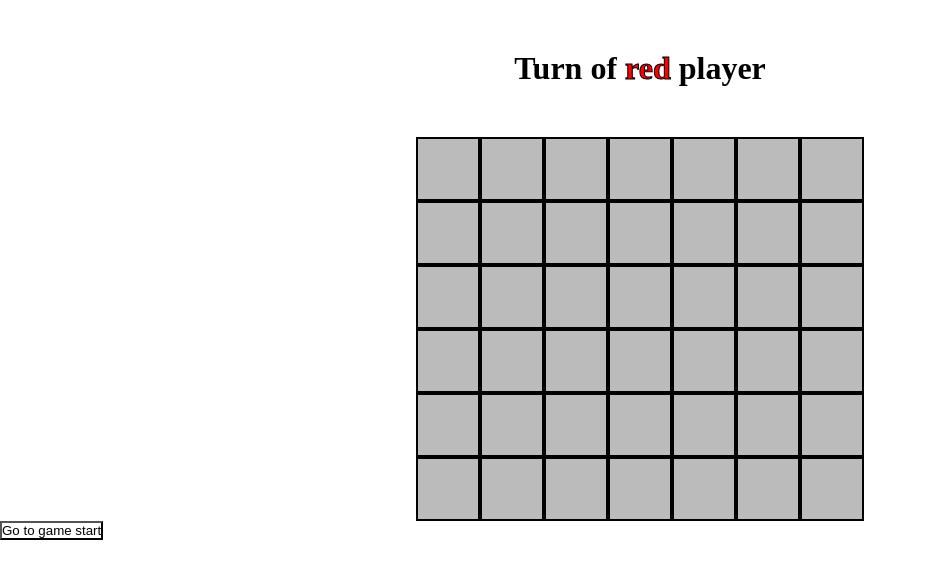
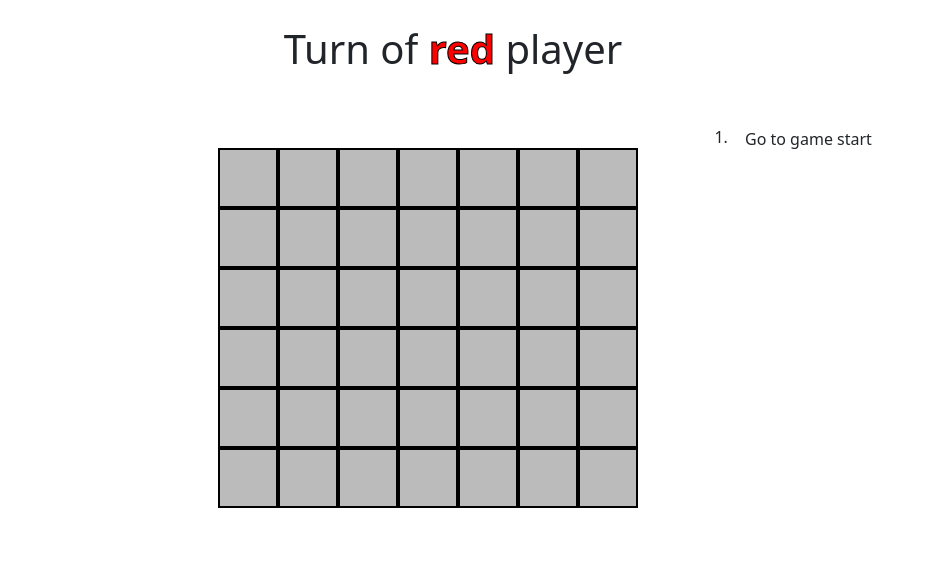
Before and after one commit to idroj2002/Connect-four, a React (Vite) app: page / in a window 1280 px wide. Shown: the top 578 px of the page, without its empty margins (0-935 px from the left). Built offline with nearby package versions, Linux system fonts and the light colour scheme.

Commit message:
visual changes and bootstrap

```diff
--- a/index.html
+++ b/index.html
@@ -4,9 +4,15 @@
     <meta charset="UTF-8" />
     <meta name="viewport" content="width=device-width, initial-scale=1.0" />
     <title>Connect four</title>
+
+    <!-- Bootstrap -->
+    <link href="https://cdn.jsdelivr.net/npm/bootstrap@5.3.0/dist/css/bootstrap.min.css" rel="stylesheet" integrity="sha384-9ndCyUaIbzAi2FUVXJi0CjmCapSmO7SnpJef0486qhLnuZ2cdeRhO02iuK6FUUVM" crossorigin="anonymous">
   </head>
   <body>
     <div id="root"></div>
     <script type="module" src="/src/main.jsx"></script>
+
+    <!-- Bootstrap -->
+    <script src="https://cdn.jsdelivr.net/npm/bootstrap@5.3.0/dist/js/bootstrap.bundle.min.js" integrity="sha384-geWF76RCwLtnZ8qwWowPQNguL3RmwHVBC9FhGdlKrxdiJJigb/j/68SIy3Te4Bkz" crossorigin="anonymous"></script>
   </body>
 </html>
--- a/src/App.css
+++ b/src/App.css
@@ -1,21 +1,23 @@
 :root {
-  --yellow: rgb(231, 231, 0);
+  --size: 50px;
 }
 
 .board {
-  display: flex;
-  justify-content: center;
-  margin-top: 50px;
-}
-
-.column {
-  display: inline-block;
+  width: calc(var(--size)*var(--columns));
+  margin: 50px 0;
 }
 
 .title {
-  display: flex;
-  justify-content: center;
-  margin-top: 50px;
+  width: calc(var(--size)*var(--columns));
+  margin-top: 25px;
+  white-space: nowrap;
+  overflow: visible;
+}
+
+.history {
+  height: 60vh;
+  max-width: 300px;
+  overflow-y: auto;
 }
 
 .red-text {
@@ -27,3 +29,17 @@
   color: yellow;
   -webkit-text-stroke: 1px black;
 }
+
+@media screen and (min-width: 768px) {
+  .history {
+    margin-top: 120px;
+  }
+
+  .board {
+    margin: 50px 25px;
+  }
+
+  .title {
+    margin: 25px 0;
+  }
+}
--- a/src/App.jsx
+++ b/src/App.jsx
@@ -9,6 +9,7 @@ export function App() {
 
   const [position, setPosition] = useState(Array.from({ length: COLUMNS }, () => []));
   const [nextMovement, setNextMovement] = useState('red');
+  const [currentWinner, setCurrentWinner] = useState();
   const [winner, setWinner] = useState();
   const [history, setHistory] = useState([[...position]]);
   const [currentMovement, setCurrentMovement] = useState(0);
@@ -16,9 +17,14 @@ export function App() {
   const handleClick = (column) => {
     let newPosition = position.map(subarray => [...subarray]);
     if (newPosition[column].length < ROWS) {
-      console.log(currentMovement);
-      console.log(currentMovement % 2);
-      console.log(nextMovement);
+
+      if (currentWinner) {
+        return;
+      }
+
+      if (currentMovement + 1 < history.length) {
+        setWinner();
+      }
 
       let newHistory = [...history.slice(0, currentMovement + 1)];
 
@@ -32,24 +38,22 @@ export function App() {
 
       setHistory(newHistory);
 
+      setCurrentMovement(currentMovement + 1);
+      checkWinCondition(column, newPosition[column].length - 1, nextMovement);
+
       if (nextMovement == 'red') {
         setNextMovement('yellow');
       } else {
         setNextMovement('red');
       }
-
-      setCurrentMovement(currentMovement + 1);
-      checkWinCondition(column, newPosition[column].length - 1);
     }
   }
 
   const winHandle = (colorOfWinner) => {
-    setWinner(colorOfWinner);
+    setCurrentWinner(colorOfWinner);
   }
 
-  const checkWinCondition = (column, row) => {
-    let colorToCheck = position[column][row];
-
+  const checkWinCondition = (column, row, colorToCheck) => {
     // Check horizontal
     if (column > 2 && position[column - 3][row] == colorToCheck) {
       if (checkTwoAtLeft (column, row, colorToCheck)) {
@@ -62,14 +66,16 @@ export function App() {
     } else if (column > 0 && column < COLUMNS - 2 && position[column - 1][row] == colorToCheck && checkTwoAtRight(column, row, colorToCheck)) {
       winHandle(colorToCheck);
       return;
-    } else if (column < COLUMNS - 3 && checkTwoAtRight(column, row, colorToCheck) && position[column + 3][row]) {
+    } else if (column < COLUMNS - 3 && checkTwoAtRight(column, row, colorToCheck) && position[column + 3][row] == colorToCheck) {
       winHandle(colorToCheck);
       return;
     }
 
     // Check vertical
     let cellsTogether = 0;
-    position[column].forEach(cell => {
+    let columnToEvaluate = position[column].slice();
+    columnToEvaluate[row] = colorToCheck;
+    columnToEvaluate.forEach(cell => {
       if (cell == colorToCheck) cellsTogether++; else cellsTogether = 0;
       if (cellsTogether == 4) {
         winHandle(colorToCheck);
@@ -156,14 +162,14 @@ export function App() {
 
   let columns = [];
   for (let i = 0; i < COLUMNS; i++) {
-    columns.push(<Column rows={ROWS} column={position[i]} key={i} onClick={() => handleClick(i)} />);
+    columns.push(<Column rows={ROWS} column={position[i]} key={i} className='me-auto' onClick={() => handleClick(i)} />);
   }
 
   let titleText;
-  if (winner) {
-    titleText = `<span class=${winner}-text><b>${winner}&nbsp;</b></span> win!`
+  if (currentWinner) {
+    titleText = `<span class='${currentWinner}-text'><b>${currentWinner}&nbsp;</b></span> win!`
   } else {
-    titleText = `Turn of <span class=${nextMovement}-text><b>&nbsp;${nextMovement}&nbsp;</b></span> player`;
+    titleText = `Turn of <span class='${nextMovement}-text'><b>&nbsp;${nextMovement}&nbsp;</b></span> player`;
   }
 
   const movements = history.map((position, move) => {
@@ -171,12 +177,21 @@ export function App() {
 
     return(
       <li key={move}>
-        <button className='historyButton' onClick={() => jumpTo(move)}>{description}</button>
+        <button className='historyButton btn' onClick={() => jumpTo(move)}>{description}</button>
       </li>
     );
   })
 
   const jumpTo = (move) => {
+    if (move < history.length - 1) {
+      if (currentWinner != null) {
+        setWinner(currentWinner);
+      }
+      setCurrentWinner();
+    } else {
+      setCurrentWinner(winner);
+    }
+
     setCurrentMovement(move);
     if (move % 2 == 0) {
       setNextMovement('red');
@@ -187,18 +202,22 @@ export function App() {
   }
 
   return (
-    <>
-      <h1 className="title" dangerouslySetInnerHTML={{ __html: titleText }}></h1>
+    <div className='aa row d-flex'>
+      <div className='completeBoard col-sm-12 col-md-8 col-lg-6 d-flex flex-column align-items-sm-center align-items-md-end align-items-lg-end'>
+        <h1 className='title d-flex justify-content-center' style={{ '--columns': COLUMNS }} dangerouslySetInnerHTML={{ __html: titleText }}></h1>
 
-      <div className='board'>
-        { columns }
+        <div className='board d-flex justify-content-center' style={{ '--columns': COLUMNS }}>
+          { columns }
+        </div>
       </div>
 
-      <div className='history'>
-        <ol>
-          { movements }
-        </ol>
+      <div className='historyContainer col d-flex justify-content-sm-center justify-content-md-start justify-content-lg-start'>
+        <div className='history ms-5'>
+          <ol>
+            { movements }
+          </ol>
+        </div>
       </div>
-    </>
+    </div>
   )
 }
--- a/src/Cell.css
+++ b/src/Cell.css
@@ -1,11 +1,12 @@
 :root {
-    --size: 60px;
+    --sm-size: 45px;
+    --lg-size: 60px;
     --circle-size:45px;
 }
 
 .cell {
-    width: var(--size);
-    height: var(--size);
+    width: var(--sm-size);
+    height: var(--sm-size);
     background-color: #BBB;
     border: 2px black solid;
     display: flex;
@@ -27,3 +28,10 @@
 .yellow {
     background-color: yellow;
 }
+
+@media screen and (min-width: 768px) {
+    .cell {
+        width: var(--lg-size);
+        height: var(--lg-size);
+    }
+}
--- a/src/index.css
+++ b/src/index.css
@@ -3,3 +3,7 @@
     padding: 0;
     background-color: #FFF;
 }
+
+body {
+    overflow-x: hidden;
+}
```
